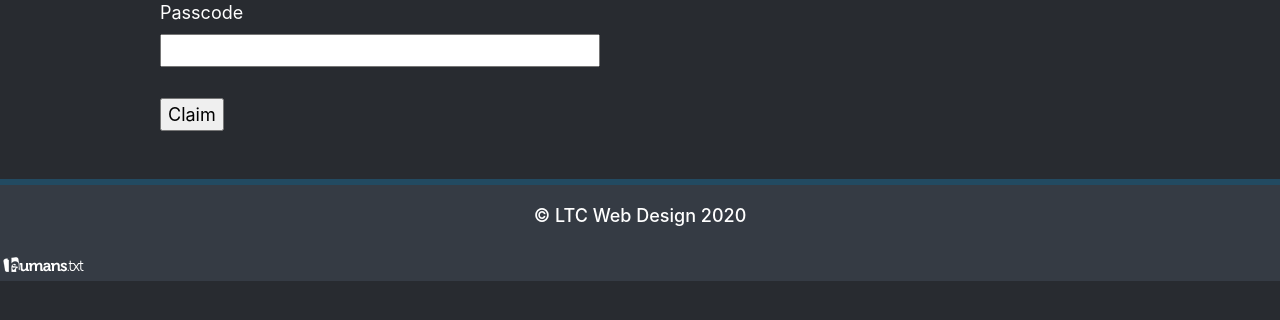
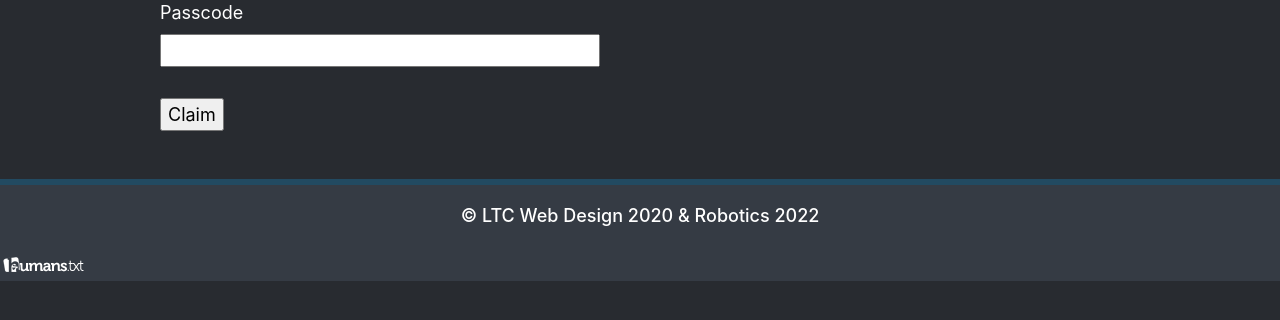
Before and after one commit to Lake-Tuggeranong-College/CyberRange2022, a Flask app: page /claimcharacter in a window 1280 px wide. Shown: the part 280-600 px from the top of the page. Run offline with Flask 2, Linux system fonts and the light colour scheme; parts of the project's set-up code (start-up, migrations or seed data) failed here and were passed over; some libraries are stand-ins or nearby versions.

Commit message:
updated footer

```diff
--- a/Website/templates/base.html
+++ b/Website/templates/base.html
@@ -115,7 +115,7 @@
     {% block content %}{% endblock %}
 </section>
 <footer style="padding-top: 20px; background-color: #353b44; border-top: 6px solid #224a61;">
-    <h2 style="padding-bottom: 15px; text-align: center; font-size: 18px; color: white"> © LTC Web Design 2020 </h2>
+    <h2 style="padding-bottom: 15px; text-align: center; font-size: 18px; color: white"> © LTC Web Design 2020 & Robotics 2022 </h2>
     <a href="/humans.txt"><img src="/static/humans.png" alt="HumansTXT Logo"></a>
 </footer>
 </body>
```
